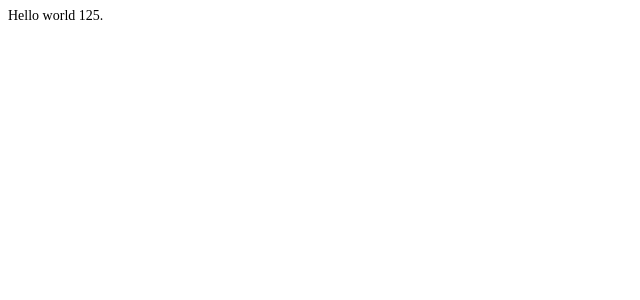
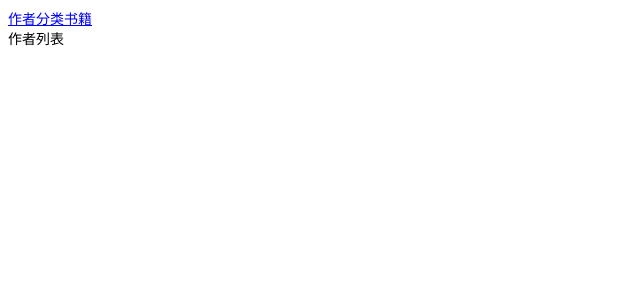
Before and after one commit to Lobos/react-example, a React app: page /#/author in a window 1280 px wide. Shown: the top 300 px of the page, without its empty margins (0-640 px from the left). Built offline with nearby package versions, Linux system fonts and the light colour scheme; the HTML template or start-up script is replaced by a standard one.

Commit message:
add react-router

```diff
--- a/package.json
+++ b/package.json
@@ -15,7 +15,8 @@
   "license": "MIT",
   "dependencies": {
     "react": "^15.5.4",
-    "react-dom": "^15.5.4"
+    "react-dom": "^15.5.4",
+    "react-router-dom": "^4.1.1"
   },
   "devDependencies": {
     "autoprefixer": "^6.7.7",
--- a/src/App.js
+++ b/src/App.js
@@ -1,19 +1,30 @@
-import React, { Component } from 'react'
+import React from 'react'
+import { HashRouter as Router, Route, Link } from 'react-router-dom'
+
+import Author from '_/components/author'
+import Category from '_/components/category'
+import Book from '_/components/book'
 
 import '_/styles/index.scss'
 
-class App extends Component {
-  constructor(props) {
-    super(props)
+function App() {
+  return (
+    <Router>
+      <div>
+        <div>
+          <Link to="/author">作者</Link>
+          <Link to="/category">分类</Link>
+          <Link to="/book">书籍</Link>
+        </div>
 
-    this.state = {}
-  }
-
-  render() {
-    return (
-      <div>Hello world 125.</div>
-    )
-  }
+        <div>
+          <Route path="/author" component={Author} />
+          <Route path="/category" component={Category} />
+          <Route path="/book" component={Book} />
+        </div>
+      </div>
+    </Router>
+  )
 }
 
 export default App
--- /dev/null
+++ b/src/components/author/index.js
@@ -0,0 +1,22 @@
+import React, { Component, PropTypes } from 'react'
+
+class Author extends Component {
+  constructor(props) {
+    super(props)
+    this.state = {}
+  }
+
+  render() {
+    return (
+      <div>作者列表</div>
+    )
+  }
+}
+
+Author.propTypes = {
+}
+
+Author.defaultProps = {
+}
+
+export default Author
--- /dev/null
+++ b/src/components/book/index.js
@@ -0,0 +1,22 @@
+import React, { Component, PropTypes } from 'react'
+
+class Book extends Component {
+  constructor(props) {
+    super(props)
+    this.state = {}
+  }
+
+  render() {
+    return (
+      <div>书籍列表</div>
+    )
+  }
+}
+
+Book.propTypes = {
+}
+
+Book.defaultProps = {
+}
+
+export default Book
--- /dev/null
+++ b/src/components/category/index.js
@@ -0,0 +1,22 @@
+import React, { Component, PropTypes } from 'react'
+
+class Category extends Component {
+  constructor(props) {
+    super(props)
+    this.state = {}
+  }
+
+  render() {
+    return (
+      <div>分类列表</div>
+    )
+  }
+}
+
+Category.propTypes = {
+}
+
+Category.defaultProps = {
+}
+
+export default Category
```
